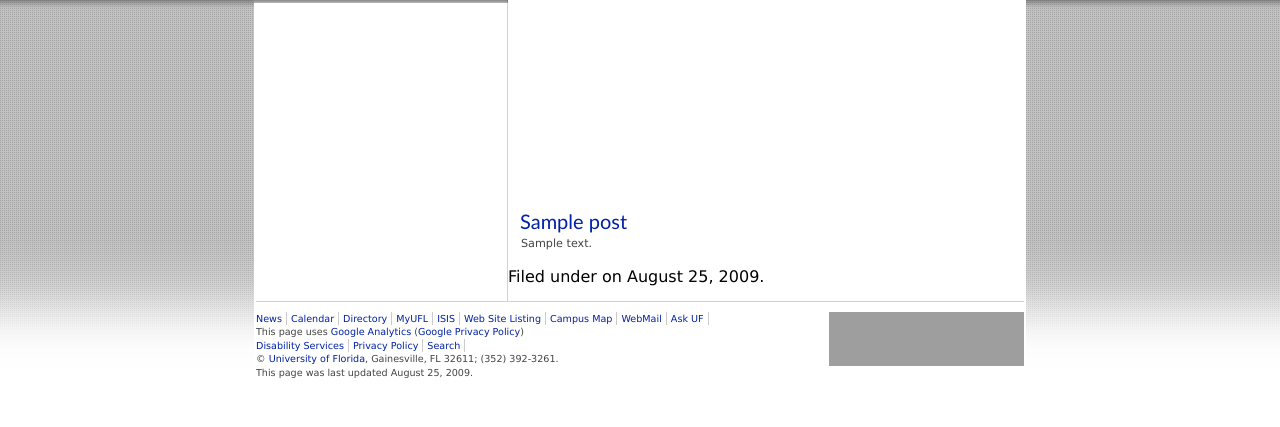
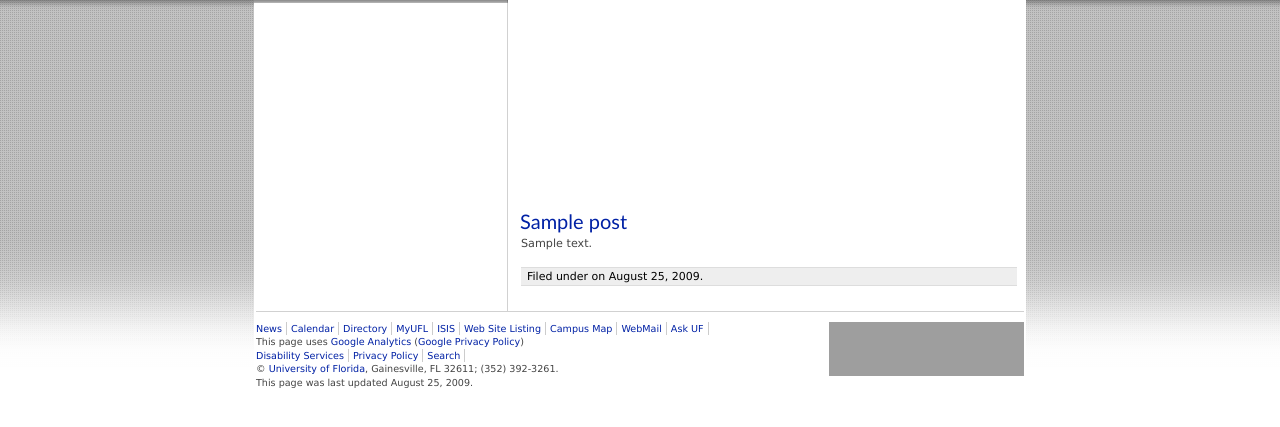
Before and after one commit to dwc/ufl-wordpress-template-a, a WordPress theme: template themes/uf-template-a/trunk/archive.php in a window 1280 px wide. Shown: the part 41-468 px from the top of the page. Run offline with PHP 8.4 and a stand-in for WordPress, Linux system fonts and the light colour scheme; the site name, menu and one post (Sample post) are stand-ins, and other content is empty; grey boxes are pictures that could not be loaded.

Commit message:
Adding in date formatting

```diff
--- a/themes/uf-template-a/trunk/css/style.css
+++ b/themes/uf-template-a/trunk/css/style.css
@@ -218,6 +218,10 @@ padding:7px 0 6px 20px;
 width:230px;
 }
 
+#secNav, #secActive, #secNav li a {
+background:url(../images/pointer-small.gif) no-repeat 10px 13px;
+}
+
 #priNav #active, #secNav #secActive {
 color:#000;
 }
@@ -303,3 +307,13 @@ height:100%;
 position:absolute;
 width:100%;
 }
+
+.date {
+border-top:1px solid #ddd;
+border-bottom:1px solid #ddd;
+font-size:11px;
+margin:7px 13px 25px 13px;
+padding:2px 6px 2px 6px;
+width:484px;
+background:#eee;
+}
```
